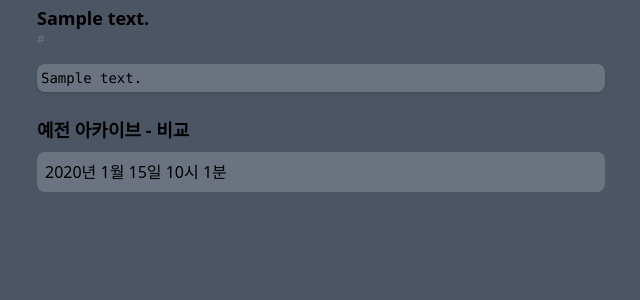
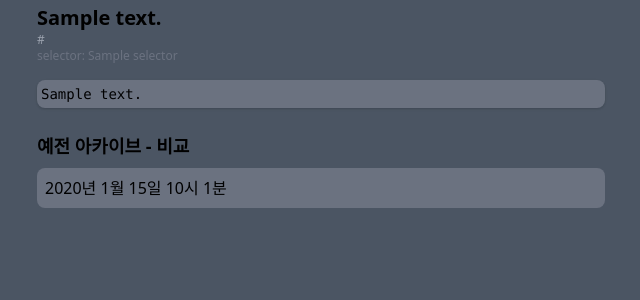
Before and after one commit to zhuny/archive-diff, a Flask app: template archive/templates/detail.html in a window 1280 px wide. Shown: the top 300 px of the page, without its empty margins (319-959 px from the left). Run offline with Flask 2, Linux system fonts and the light colour scheme; the template is opened without the code that fills it: most values are stand-ins (such as "Sample title", 1, 10 or a date in 2020).

Commit message:
style 수정

```diff
--- a/archive/templates/detail.html
+++ b/archive/templates/detail.html
@@ -1,15 +1,16 @@
 {% extends "base.html" %}
 
 {% block content %}
-<h2 class="text-lg font-bold">{{ page.description }}</h2>
-<h4 class="text-xs text-gray-500">{{ page.url }}</h4>
+<h2 class="text-xl font-bold">{{ page.description }}</h2>
+<h4 class="text-xs text-gray-400">{{ page.url }}</h4>
+<h5 class="text-xs text-gray-500">selector: {{ page.selector }}</h5>
 <div class="mt-4 shadow overflow-x-auto bg-gray-500 rounded-lg p-1">
     <pre class="text-sm">{{ last_rev.text }}</pre>
 </div>
 
 <h2 class="text-lg font-bold mt-6 mb-2">예전 아카이브 - 비교</h2>
 {% for rev in rev_list %}
-<a class="block bg-gray-500 mb-2 rounded-lg p-2" href="{{ url_for('archive.diff_rev', page_id=page.id, rev1_id=rev.id, rev2_id=last_rev.id) }}">
+<a class="block bg-gray-500 mb-2 rounded-lg p-2 hover:bg-gray-400" href="{{ url_for('archive.diff_rev', page_id=page.id, rev1_id=rev.id, rev2_id=last_rev.id) }}">
     {{ rev.created_at|dtform }}
 </a>
 {% endfor %}
--- a/archive/templates/diff_rev.html
+++ b/archive/templates/diff_rev.html
@@ -34,8 +34,8 @@ bg-green-500
 
 {% block content %}
 <h2 class="text-xl font-bold">아카이브 비교</h2>
-<a href="{{ url_for('archive.detail', page_id=page.id) }}">
-    <h3 class="text-lg font-bold">{{ page.description }}</h3>
+<a href="{{ url_for('archive.detail', page_id=page.id) }}" class="mt-2 block">
+    <h3 class="text-lg font-bold text-gray-800">{{ page.description }}</h3>
     <h4 class="text-xs text-gray-500">{{ page.url }}</h4>
 </a>
 
```
